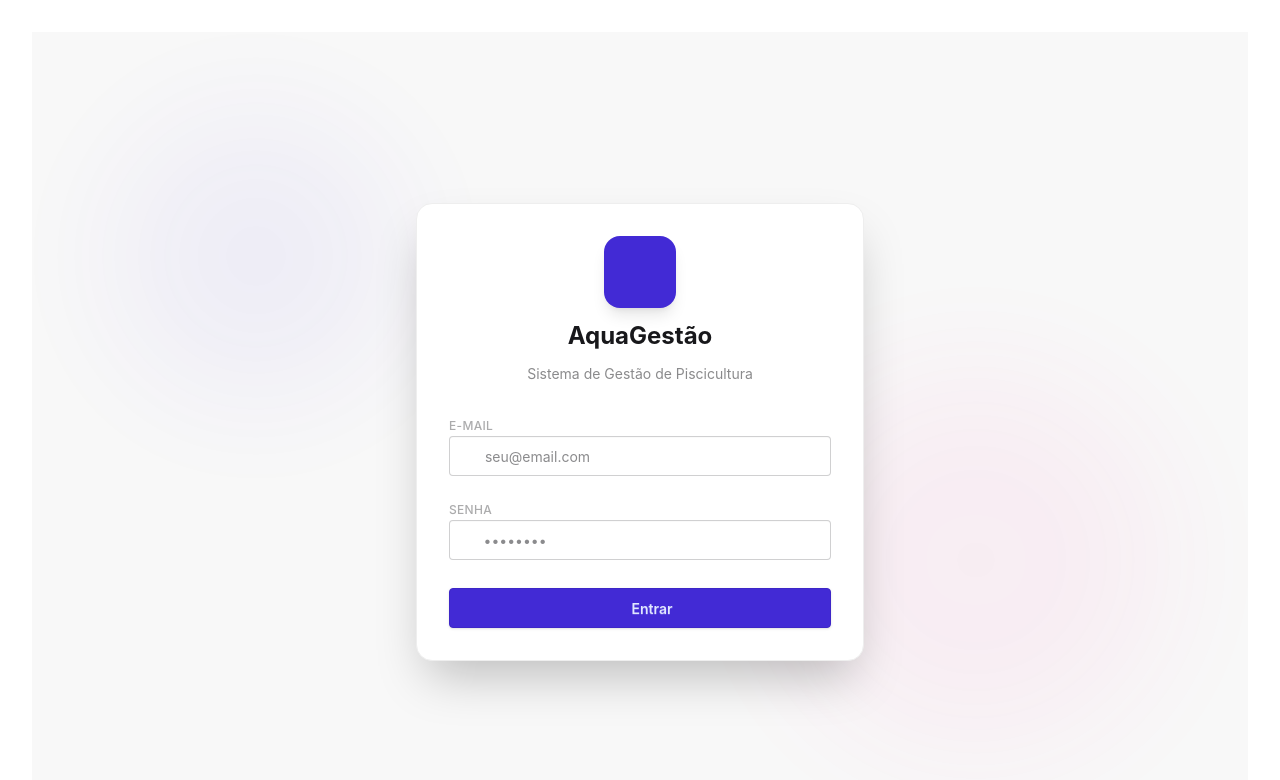
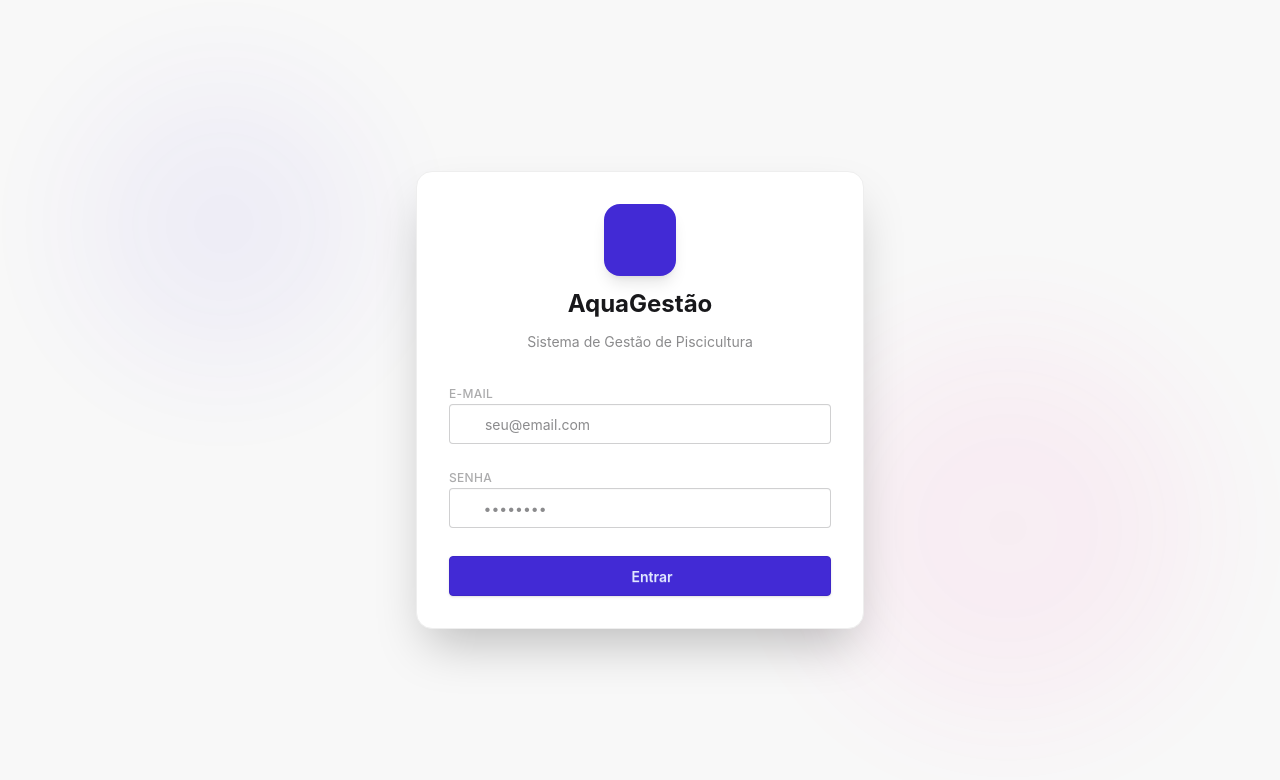
Before and after one commit to Helton-Carlos/vite-8-vue-3, a Vue app: page /login in a window 1280 px wide. Shown: the top 780 px of the page. Built offline with nearby package versions, Linux system fonts and the light colour scheme; some icons are missing.

Commit message:
fix: adjust style login form

```diff
--- a/src/App.vue
+++ b/src/App.vue
@@ -1,12 +1,12 @@
 <script setup lang="ts">
-import { computed } from 'vue';
-import { useRoute } from 'vue-router';
-import BaseSide from './components/base-side/BaseSide.vue';
-import BaseHeader from './components/base-header/BaseHeader.vue';
+import { computed } from "vue";
+import { useRoute } from "vue-router";
+import BaseSide from "./components/base-side/BaseSide.vue";
+import BaseHeader from "./components/base-header/BaseHeader.vue";
 
 const route = useRoute();
 
-const isRouteLogin = computed(() => route?.name === 'login');
+const isRouteLogin = computed(() => route?.name === "login");
 </script>
 
 <template>
@@ -15,7 +15,7 @@ const isRouteLogin = computed(() => route?.name === 'login');
 
     <div class="flex-1 min-h-dvh flex flex-col bg-base-100 overflow-y-auto">
       <BaseHeader v-if="!isRouteLogin" />
-      <main class="flex-1 p-4 sm:p-6 lg:p-8">
+      <main :class="['flex-1', { 'p-4 sm:p-6 lg:p-8': !isRouteLogin }]">
         <RouterView />
       </main>
     </div>
```
